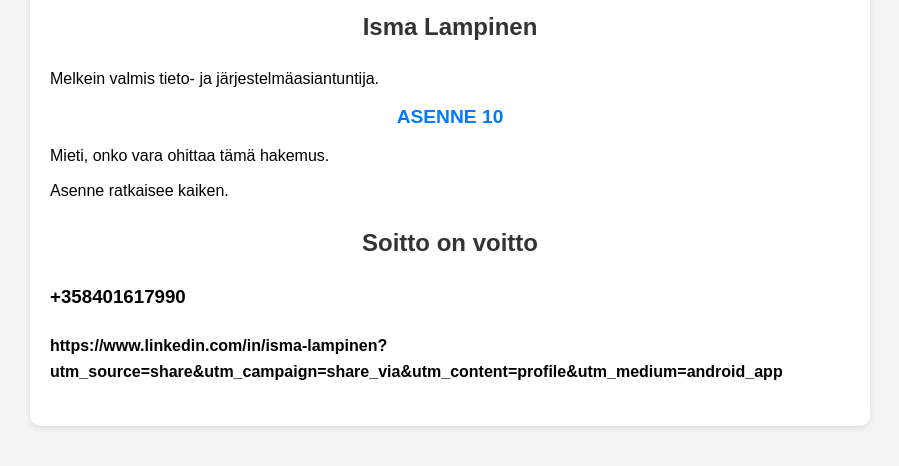
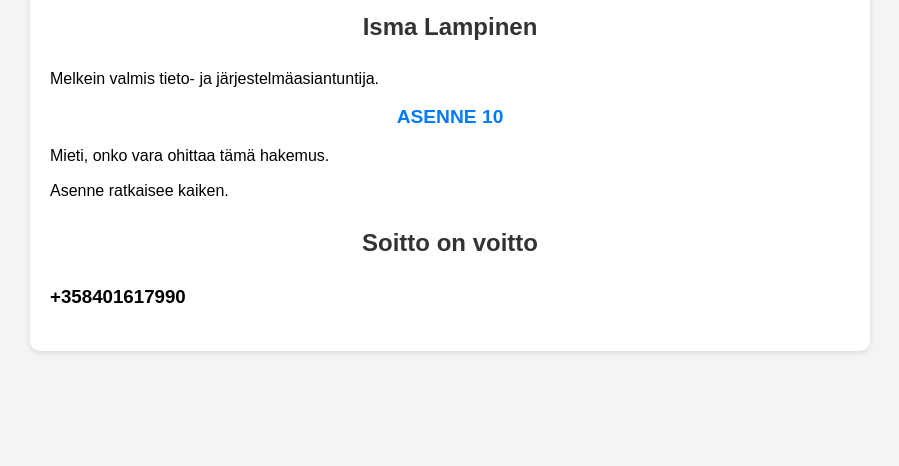
Before and after one commit to LampsaDev/ty-paikkahakemus, a plain HTML site: page index.html in a window 1280 px wide. Shown: the part 126-592 px from the top of the page, without its empty margins (190-1089 px from the left). Drawn offline with Linux system fonts and the light colour scheme.

Commit message:
Update index.html

```diff
--- a/index.html
+++ b/index.html
@@ -54,7 +54,6 @@
 
     <h2>Soitto on voitto</h2>
     <h3>+358401617990</h3>
-    <h4>https://www.linkedin.com/in/isma-lampinen?utm_source=share&utm_campaign=share_via&utm_content=profile&utm_medium=android_app</h4>
   </div>
 </body>
 
```
